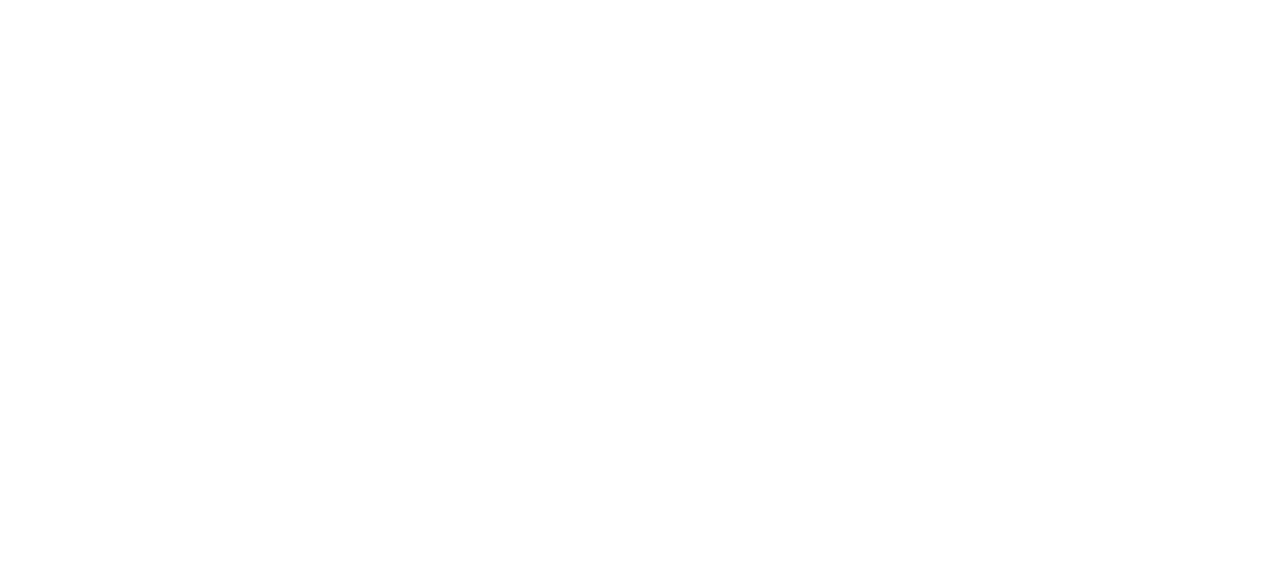
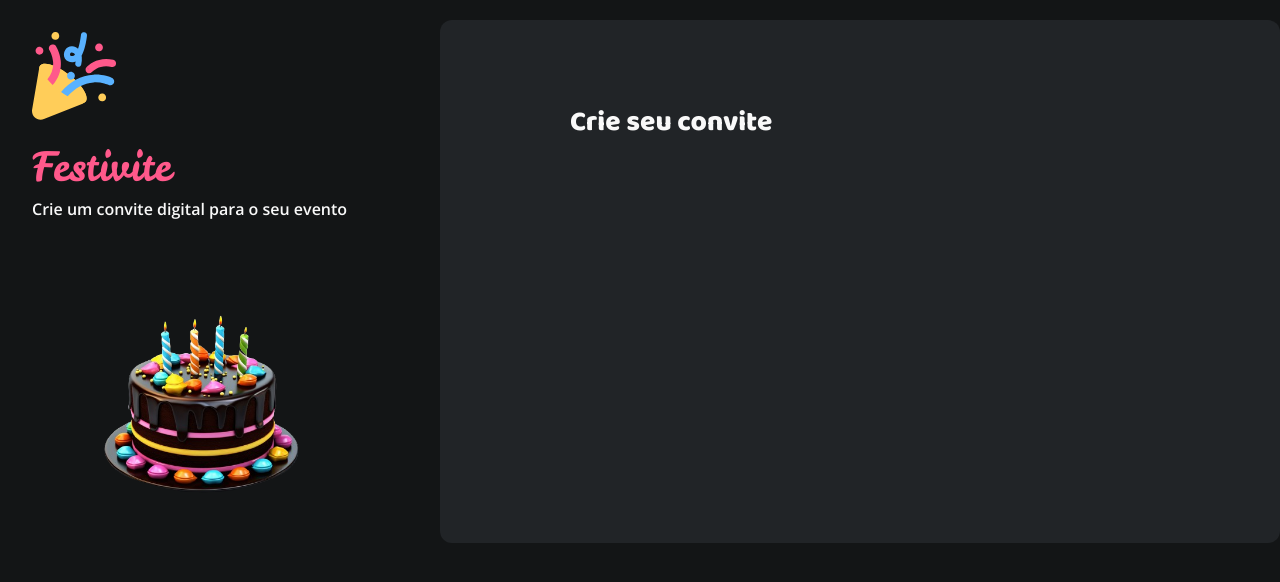
Before and after one commit to KaioCosta62/4-desafio-formulario-de-convite, a plain HTML site: page index.html in a window 1280 px wide. Drawn offline with nearby package versions, Linux system fonts and the light colour scheme.

Commit message:
creating the layout structure, aside and starting the construction of the form

```diff
--- /dev/null
+++ b/css/form/fieldset.css
@@ -0,0 +1,8 @@
+fieldset{
+    all: unset;
+    display: block;
+}
+
+fieldset + fieldset{
+    margin-top: 3rem;
+}
--- /dev/null
+++ b/css/form/index.css
@@ -0,0 +1,8 @@
+@import url('fieldset.css');
+
+form{
+    h1{
+        font: var(--heading-md);
+        margin-bottom: 2.5rem;
+    }
+}
--- a/css/globals.css
+++ b/css/globals.css
@@ -3,3 +3,12 @@
     padding: 0;
     box-sizing: border-box;
 }
+
+img{
+    max-width: 100%;
+}
+
+body{
+    background-color: var(--shape-bg);
+    color: var(--text-heading);
+}
--- a/css/index.css
+++ b/css/index.css
@@ -1,3 +1,5 @@
 @import url('globals.css');
 @import url('variables/variables-color.css');
 @import url('variables/variables-fonts.css');
+@import url('layout.css');
+@import url('form/index.css');
--- /dev/null
+++ b/css/layout.css
@@ -0,0 +1,33 @@
+#app{
+    display: grid;
+    grid-template-columns: 31.25% 68.75%;
+    gap: 20px;
+    overflow: hidden;
+
+    aside{
+        padding: 2rem 2rem 1.25rem 2rem;
+        h1{
+            font: var(--logo);
+            color: var(--pink);
+            margin-top: 1rem;
+            margin-bottom: 0.25rem;
+        }
+        p{
+            font: var(--body-md);
+            color: var(--text-heading);
+        }
+        .bg{
+            margin-top: 4rem;
+        }
+    }
+
+    main{
+        margin: 20px;
+        background-color: var(--shape-body);
+        border-radius: 12px;
+        .main-container{
+            padding: 5rem 8.125rem;
+        }
+    }
+
+}
--- a/index.html
+++ b/index.html
@@ -10,6 +10,22 @@
     <title>Festivite</title>
 </head>
 <body>
-
+    <div id="app">
+        <aside>
+            <header class="aside-container">
+                <img src="./assets/images/Logo.svg" alt="Logo Festivite">
+                <h1>Festivite</h1>
+                <p>Crie um convite digital para o seu evento</p>
+                <img src="./assets/images/bg.png" alt="Foto de um bolo da Festivite" class="bg"/>
+            </header>
+        </aside>
+        <main>
+            <div class="main-container">
+               <form action="">
+                  <h1>Crie seu convite</h1>
+               </form>
+            </div>
+        </main>
+    </div>
 </body>
 </html>
```
Also changed, not shown: assets/images/Background.png (deleted), assets/images/bg.png (added).
